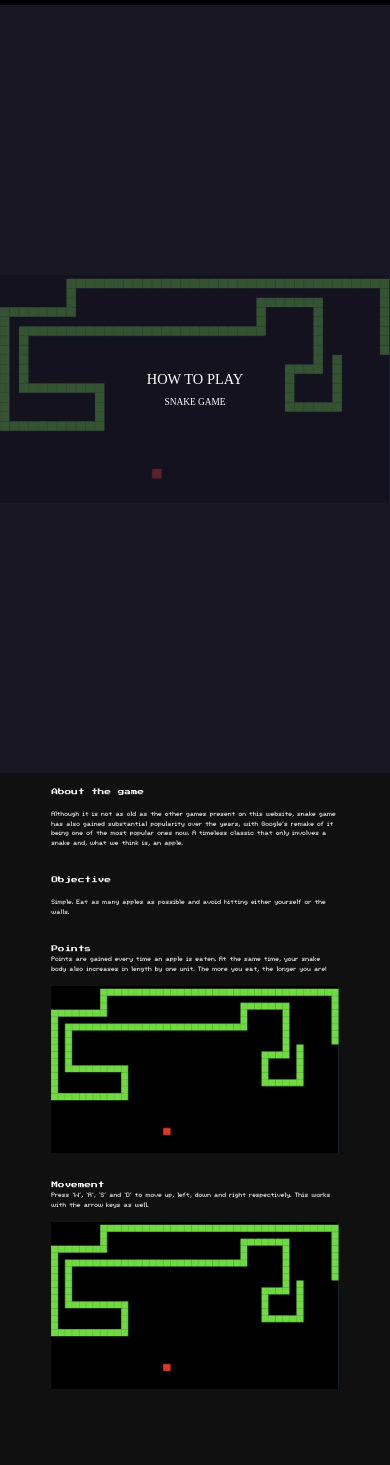
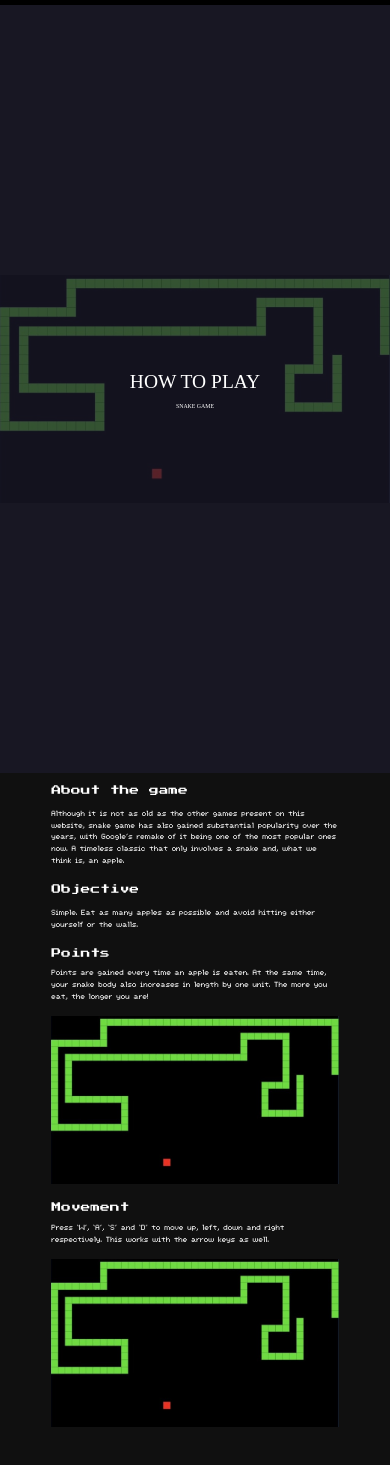
Before and after one commit to Shskjssk10/Error404-FED-Assignment, a website: page howtoplay-snakegame.html in a window 390 px wide. Shown: the part 71-1536 px from the top of the page. Drawn offline with nearby package versions, Linux system fonts and the light colour scheme; a web font is replaced by a local one.

Commit message:
Updated responsiveness of instructions page and snake game proportions

```diff
--- a/css/instructions.css
+++ b/css/instructions.css
@@ -103,3 +103,34 @@
     color: white;
     font-size: 3.5vw;
 }
+@media (max-width: 700px){
+    .title{
+        font-size: 5vw;
+    }
+    .sub-title{
+        font-size: 1.5vw;
+    }
+    .first-tier-header{
+        font-size: 3.1vw;
+    }
+    .second-tier-header{
+        font-size: 2.5vw;
+    }
+    .text{
+        font-size: 3vw;
+    }
+}
+@media (max-width: 575px){
+    .row{
+        margin: 1% 0%;
+    }
+    .row > *{
+        margin-bottom: 1%;
+    }
+    .special{
+        margin-bottom: 2%;
+    }
+    .image-container{
+        margin: 1% 0%;
+    }
+}
--- a/css/snakegame.css
+++ b/css/snakegame.css
@@ -40,12 +40,11 @@ body{
     width: 100%;
     height: 100%;
     display: grid;
-    grid-template: repeat(31, 1fr) / repeat(31, 1fr);
+    grid-template: repeat(29, 1fr) / repeat(31, 1fr);
     background-color: black;
 }
 .play-board .food{
     background: white;
-    border-radius: 50%;
 
 }
 .play-board .snake{
--- a/howtoplay-snakegame.html
+++ b/howtoplay-snakegame.html
@@ -57,7 +57,7 @@
         </div>
         <div class="row">
             <div class="col-lg-6 col-md-6 col-sm-6 text-container">
-                <div class="second-tier-header">Points</div>
+                <div class="second-tier-header special">Points</div>
                 <div class="text">Points are gained every time an apple is
                     eaten. At the same time, your snake body also increases
                     in length by one unit. The more you eat, the longer you are!
@@ -71,7 +71,7 @@
         </div>
         <div class="row">
             <div class="col-lg-6 col-md-6 col-sm-6 text-container">
-                <div class="second-tier-header">Movement</div>
+                <div class="second-tier-header special">Movement</div>
                 <div class="text">Press ‘W’, ‘A’, ‘S’ and ‘D’ to move up, left,
                     down and right respectively. This works with the arrow keys
                     as well.
--- a/js/snakegame.js
+++ b/js/snakegame.js
@@ -15,7 +15,7 @@ let highScore = localStorage.getItem("high-score") || 0;
 highScoreElement.innerHTML = `High Score: ${highScore}`;
 
 const changeFoodPosition = () => {
-    foodXCoords = Math.floor(Math.random() * 31) + 1;
+    foodXCoords = Math.floor(Math.random() * 29) + 1;
     foodYCoords = Math.floor(Math.random() * 31) + 1;
 }
 
@@ -75,7 +75,7 @@ const initGame = () => {
     snakeXCoords += snakeVelocityX;
     snakeYCoords += snakeVelocityY;
 
-    if (snakeXCoords <= 0 || snakeXCoords > 31 || snakeYCoords <= 0 || snakeYCoords > 31){
+    if (snakeXCoords <= 0 || snakeXCoords > 29 || snakeYCoords <= 0 || snakeYCoords > 31){
         gameOver = true;
     }
 
```
Also changed, not shown: howtoplay-ponggame.html (+2 -2 lines), index.html (+2 -2 lines).
